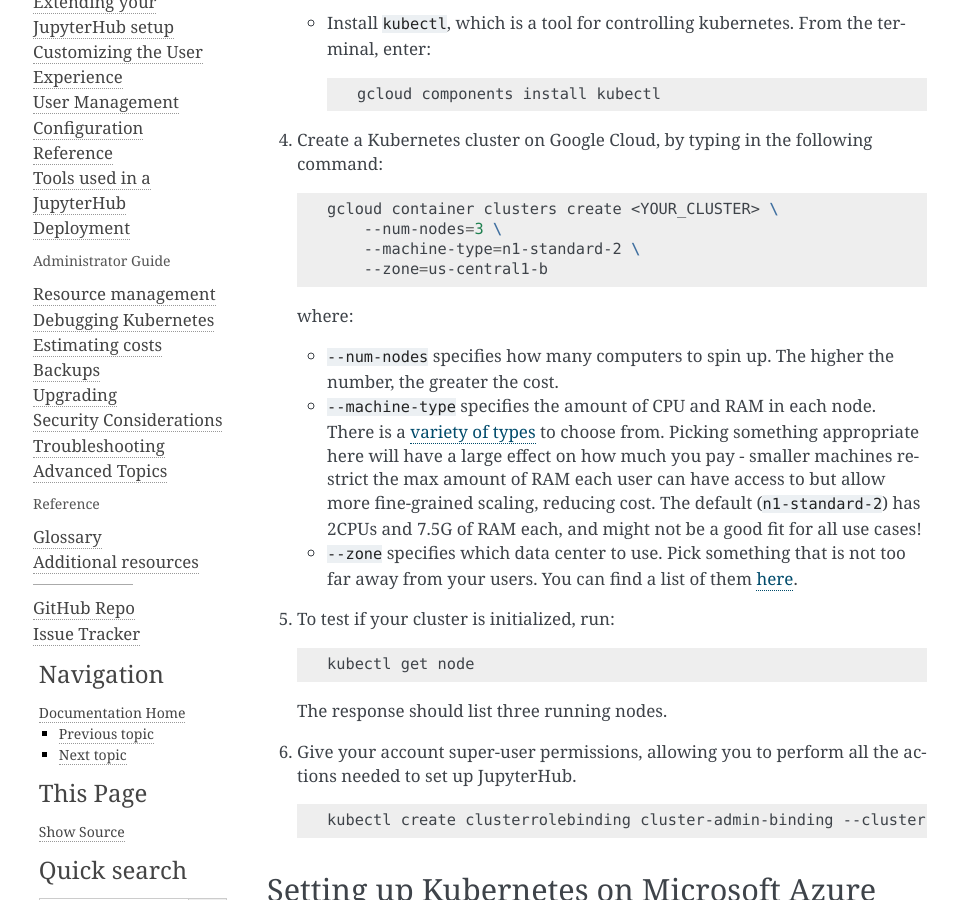
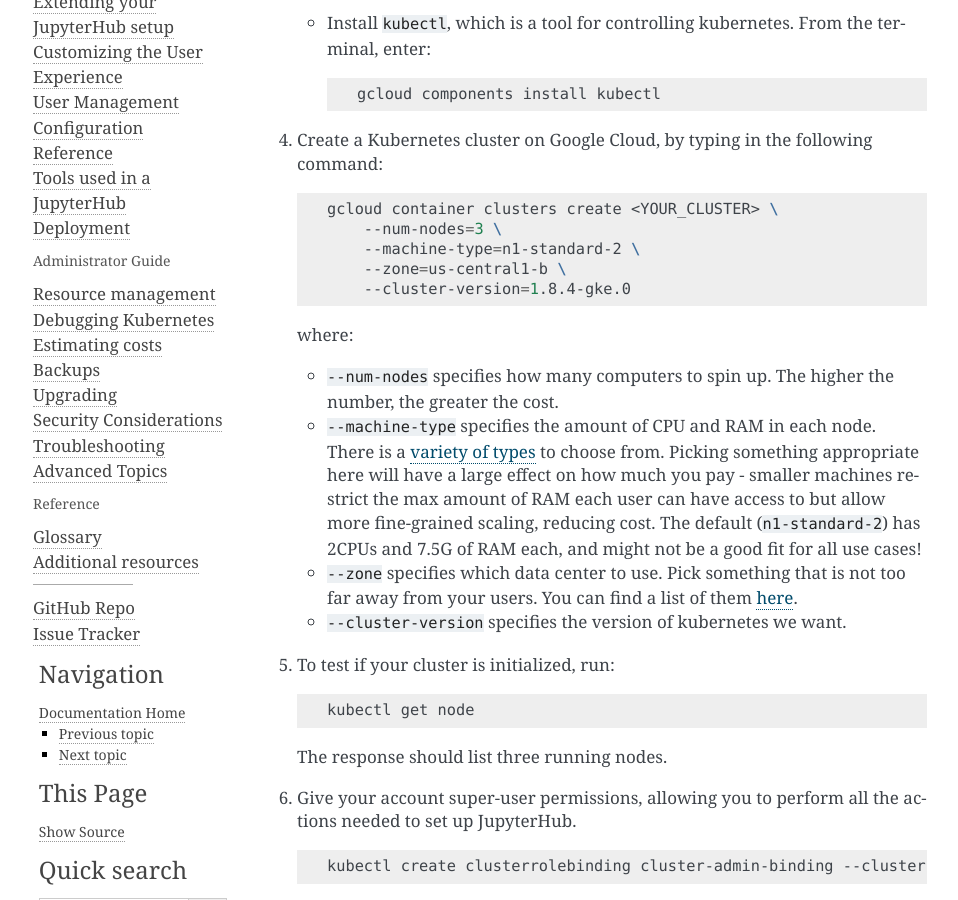
Before and after one commit to jupyterhub/zero-to-jupyterhub-k8s, a Sphinx documentation site: the page built from doc/source/create-k8s-cluster.rst, in a window 1280 px wide and 900 px high, scrolled down 1107 px. Shown: the whole window, without its empty margins (153-1111 px from the left). Built offline with Sphinx 7.4.7, drawn with Linux system fonts in a browser that asks for light colours.

Commit message:
Get a version of kubernetes new enough for RBAC by default
1.7 doesn't support the RBAC object versions we are using.

```diff
--- a/doc/source/create-k8s-cluster.rst
+++ b/doc/source/create-k8s-cluster.rst
@@ -63,7 +63,8 @@
       gcloud container clusters create <YOUR_CLUSTER> \
           --num-nodes=3 \
           --machine-type=n1-standard-2 \
-          --zone=us-central1-b
+          --zone=us-central1-b \
+          --cluster-version=1.8.4-gke.0
 
    where:
 
@@ -78,6 +79,7 @@
      be a good fit for all use cases!
    * ``--zone`` specifies which data center to use. Pick something that is not
      too far away from your users. You can find a list of them `here <https://cloud.google.com/compute/docs/regions-zones/regions-zones#available>`_.
+   * ``--cluster-version`` specifies the version of kubernetes we want.
 
 5. To test if your cluster is initialized, run:
 
```
